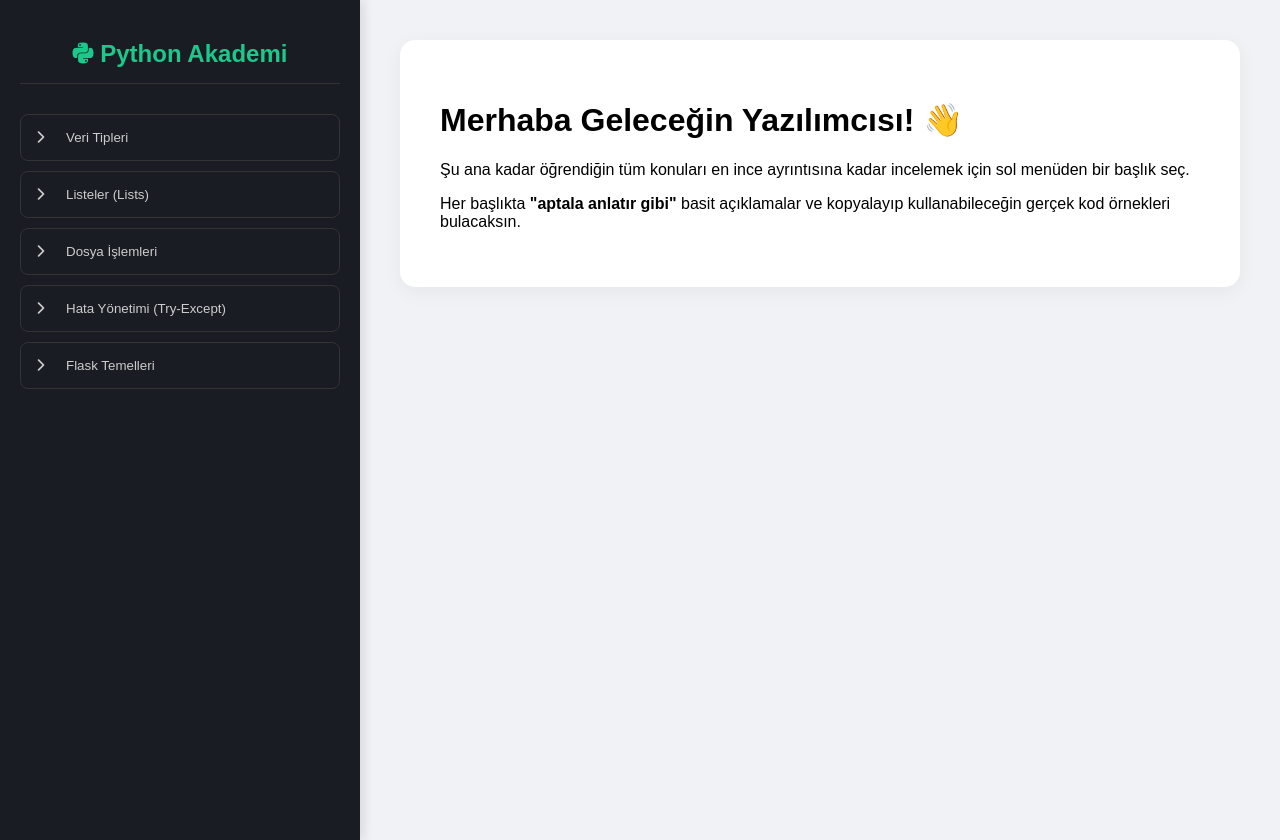
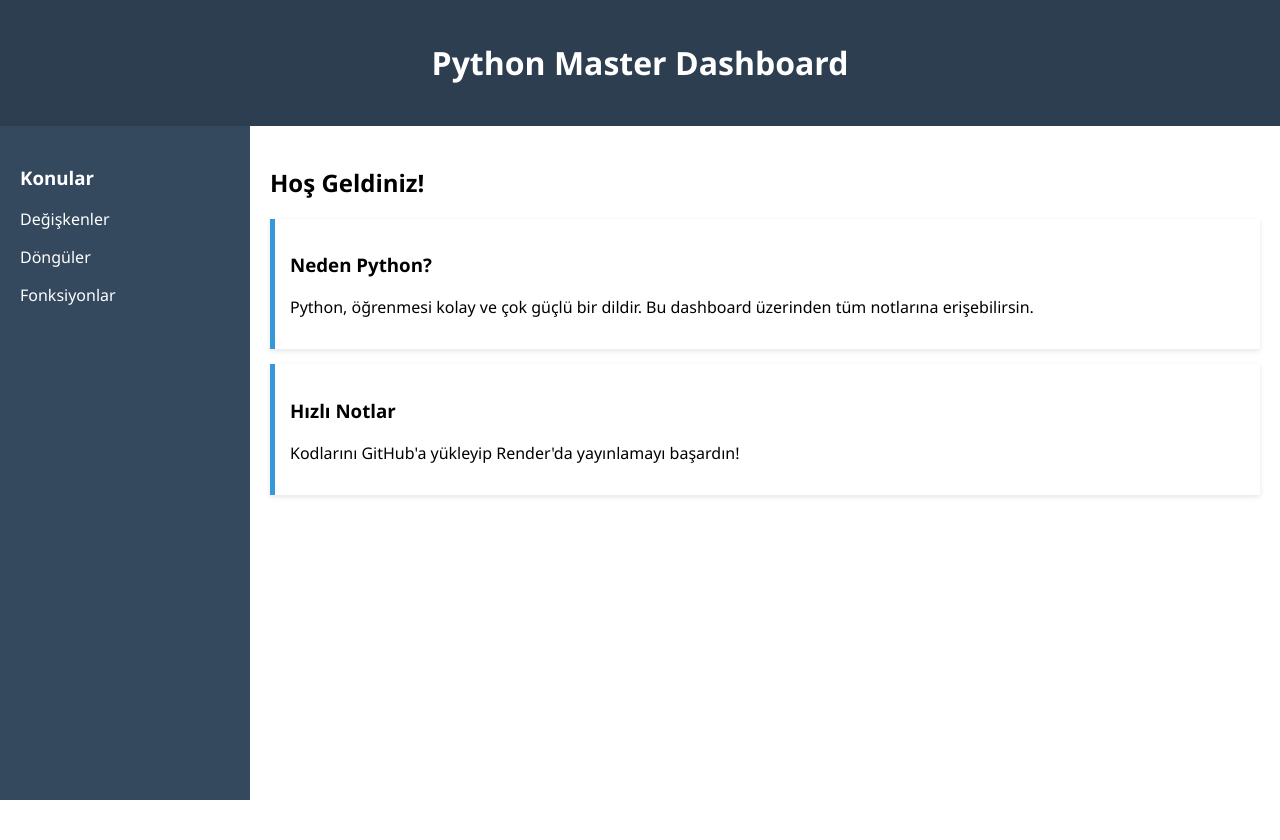
Before and after one commit to robotikcx-blip/python-ogrenme-akademisi, a Flask app: page / in a window 1280 px wide. After the commit the page ends 800 px from the top, so only its background shows below. Run offline with Flask 3, Linux system fonts and the light colour scheme.

Commit message:
Update index.html

```diff
--- a/templates/index.html
+++ b/templates/index.html
@@ -4,77 +4,110 @@
     <meta charset="UTF-8">
     <meta name="viewport" content="width=device-width, initial-scale=1.0">
     <title>Python Master Dashboard</title>
-    <link href="https://cdnjs.cloudflare.com/ajax/libs/font-awesome/6.0.0/css/all.min.css" rel="stylesheet">
     <style>
-        :root { --primary: #4e73df; --dark: #1a1c23; --light: #f8f9fc; --accent: #1cc88a; }
-        body { font-family: 'Nunito', sans-serif; background: #f0f2f5; margin: 0; display: flex; }
+        /* Genel Ayarlar */
+        body {
+            font-family: 'Segoe UI', Tahoma, Geneva, Verdana, sans-serif;
+            margin: 0;
+            padding: 0;
+            background-color: #f4f7f6;
+            display: flex;
+            flex-direction: column;
+            min-height: 100vh;
+        }
 
-        /* Sol Menü */
-        .sidebar { width: 320px; background: var(--dark); height: 100vh; color: white; padding: 20px; box-shadow: 4px 0 10px rgba(0,0,0,0.1); position: sticky; top: 0; }
-        .sidebar h2 { color: var(--accent); font-size: 1.5rem; text-align: center; margin-bottom: 30px; border-bottom: 1px solid #333; padding-bottom: 15px; }
+        /* Başlık Alanı */
+        header {
+            background-color: #2c3e50;
+            color: white;
+            padding: 20px;
+            text-align: center;
+        }
 
-        .nav-btn { width: 100%; padding: 15px; margin-bottom: 10px; background: transparent; border: 1px solid #333; color: #ccc; text-align: left; border-radius: 8px; cursor: pointer; transition: 0.3s; display: flex; align-items: center; }
-        .nav-btn i { margin-right: 10px; width: 20px; }
-        .nav-btn:hover, .nav-btn.active { background: var(--primary); color: white; border-color: var(--primary); transform: translateX(5px); }
+        /* Ana İçerik Konteynırı */
+        .container {
+            display: flex;
+            flex: 1;
+            /* Mobilde alt alta gelmesi için: */
+            flex-wrap: wrap;
+        }
 
-        /* Sağ İçerik Alanı */
-        .main-content { flex: 1; padding: 40px; overflow-y: auto; }
-        .welcome-card { background: white; padding: 40px; border-radius: 15px; box-shadow: 0 5px 20px rgba(0,0,0,0.05); }
+        /* Yan Menü */
+        nav {
+            background-color: #34495e;
+            color: white;
+            width: 250px;
+            padding: 20px;
+            box-sizing: border-box;
+        }
 
-        .topic-header { color: var(--primary); margin-bottom: 10px; font-size: 2rem; }
-        .topic-desc { color: #666; font-size: 1.1rem; margin-bottom: 30px; line-height: 1.6; background: #eef2ff; padding: 15px; border-left: 5px solid var(--primary); }
+        /* İçerik Alanı */
+        main {
+            flex: 1;
+            padding: 20px;
+            background-color: white;
+            box-sizing: border-box;
+            min-width: 300px; /* Çok daralmasını engeller */
+        }
 
-        /* Accordion (Açılır Detaylar) */
-        .sub-topic { background: white; margin-bottom: 15px; border-radius: 10px; border: 1px solid #ddd; overflow: hidden; }
-        .sub-header { background: #fff; padding: 20px; cursor: pointer; font-weight: bold; display: flex; justify-content: space-between; align-items: center; color: #333; }
-        .sub-header:hover { background: #fafafa; }
+        /* Kartlar veya Konu Kutuları */
+        .card {
+            background: #fff;
+            border-left: 5px solid #3498db;
+            margin-bottom: 15px;
+            padding: 15px;
+            box-shadow: 0 2px 5px rgba(0,0,0,0.1);
+        }
 
-        .sub-content { padding: 20px; border-top: 1px solid #eee; background: #fcfcfc; }
-        .code-block { background: #282c34; color: #abb2bf; padding: 20px; border-radius: 8px; font-family: 'Consolas', monospace; white-space: pre-wrap; margin-top: 10px; border-left: 4px solid var(--accent); }
+        /* MOBİL UYUM (Responsive) AYARLARI */
+        @media (max-width: 768px) {
+            .container {
+                flex-direction: column; /* Yan menüyü yukarı, içeriği aşağı alır */
+            }
 
-        .badge { background: var(--accent); color: white; padding: 4px 8px; border-radius: 4px; font-size: 0.8rem; }
+            nav {
+                width: 100%; /* Yan menü tüm genişliği kaplar */
+                text-align: center;
+            }
+
+            main {
+                width: 100%;
+                padding: 10px;
+            }
+
+            h1 {
+                font-size: 1.5rem; /* Başlığı mobilde biraz küçültür */
+            }
+        }
     </style>
 </head>
 <body>
 
-    <div class="sidebar">
-        <h2><i class="fa-brands fa-python"></i> Python Akademi</h2>
-        <form method="POST">
-            {% for konu in konular %}
-                <button type="submit" name="konu_adi" value="{{ konu }}"
-                        class="nav-btn {% if konu == secilen %}active{% endif %}">
-                    <i class="fa-solid fa-chevron-right"></i> {{ konu }}
-                </button>
-            {% endfor %}
-        </form>
-    </div>
+<header>
+    <h1>Python Master Dashboard</h1>
+</header>
 
-    <div class="main-content">
-        {% if secilen %}
-            <div class="topic-header">{{ secilen }}</div>
-            <div class="topic-desc">{{ detaylar.Aciklama }}</div>
+<div class="container">
+    <nav>
+        <h3>Konular</h3>
+        <p>Değişkenler</p>
+        <p>Döngüler</p>
+        <p>Fonksiyonlar</p>
+    </nav>
 
-            {% for kalem in detaylar.Detaylar %}
-                <div class="sub-topic">
-                    <div class="sub-header">
-                        <span><i class="fa-solid fa-book-open"></i> {{ kalem.alt_baslik }}</span>
-                        <span class="badge">Örnekli Anlatım</span>
-                    </div>
-                    <div class="sub-content">
-                        <p>{{ kalem.icerik }}</p>
-                        <div class="code-block"># Örnek Kod Uygulaması:
-{{ kalem.kod }}</div>
-                    </div>
-                </div>
-            {% endfor %}
-        {% else %}
-            <div class="welcome-card">
-                <h1>Merhaba Geleceğin Yazılımcısı! 👋</h1>
-                <p>Şu ana kadar öğrendiğin tüm konuları en ince ayrıntısına kadar incelemek için sol menüden bir başlık seç.</p>
-                <p>Her başlıkta <b>"aptala anlatır gibi"</b> basit açıklamalar ve kopyalayıp kullanabileceğin gerçek kod örnekleri bulacaksın.</p>
-            </div>
-        {% endif %}
-    </div>
+    <main>
+        <h2>Hoş Geldiniz!</h2>
+        <div class="card">
+            <h3>Neden Python?</h3>
+            <p>Python, öğrenmesi kolay ve çok güçlü bir dildir. Bu dashboard üzerinden tüm notlarına erişebilirsin.</p>
+        </div>
+
+        <div class="card">
+            <h3>Hızlı Notlar</h3>
+            <p>Kodlarını GitHub'a yükleyip Render'da yayınlamayı başardın!</p>
+        </div>
+    </main>
+</div>
 
 </body>
 </html>
```
